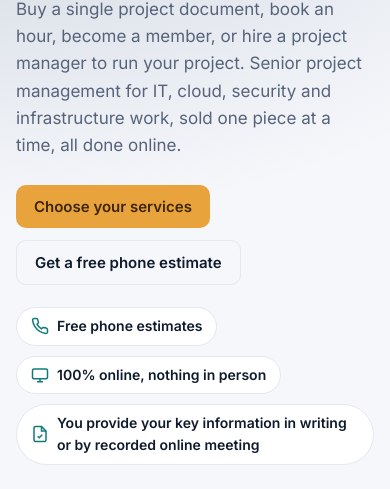
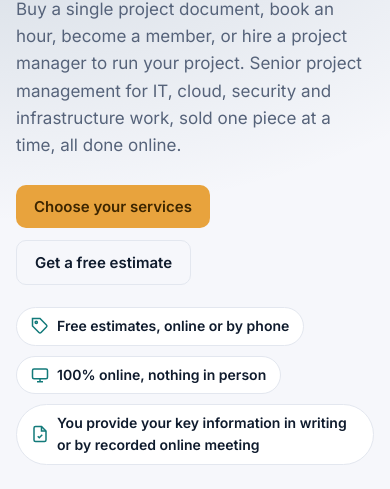
Before and after one commit to Grando007/pm-on-demand, a plain HTML site: page index.html in a window 390 px wide. Shown: the part 355-844 px from the top of the page. Drawn offline with Linux system fonts and the light colour scheme.

Commit message:
Free estimates online by default, phone as an option
Co-Authored-By: Claude Opus 5.5 <noreply@anthropic.com>

```diff
--- a/index.html
+++ b/index.html
@@ -10,7 +10,7 @@
 <meta property="og:type" content="website">
 <meta property="og:site_name" content="Project Management On Demand">
 <meta property="og:title" content="Project Management On Demand: Project management documents, a la carte">
-<meta property="og:description" content="Buy one project document, book an hour, or hire a project manager. Senior project management for IT, cloud, security and infrastructure work. Free phone estimates. 100% online, across Canada.">
+<meta property="og:description" content="Buy one project document, book an hour, or hire a project manager. Senior project management for IT, cloud, security and infrastructure work. Free estimates, online or by phone. 100% online, across Canada.">
 <meta property="og:url" content="https://pmondemand.ca/">
 <meta property="og:image" content="https://pmondemand.ca/share.png">
 <meta property="og:image:width" content="1200">
@@ -182,10 +182,10 @@ footer .wrap{display:flex;justify-content:space-between;gap:12px;flex-wrap:wrap}
     <p class="lead">Buy a single project document, book an hour, become a member, or hire a project manager to run your project. Senior project management for IT, cloud, security and infrastructure work, sold one piece at a time, all done online.</p>
     <div class="cta">
       <a class="btn primary" href="#services">Choose your services</a>
-      <a class="btn ghost" href="#request">Get a free phone estimate</a>
+      <a class="btn ghost" href="#request">Get a free estimate</a>
     </div>
     <div class="promise">
-      <span><svg width="18" height="18" viewBox="0 0 24 24" fill="none" stroke="currentColor" stroke-width="2"><path d="M22 16.9v3a2 2 0 0 1-2.2 2 19.8 19.8 0 0 1-8.6-3.1 19.5 19.5 0 0 1-6-6A19.8 19.8 0 0 1 2.1 4.2 2 2 0 0 1 4.1 2h3a2 2 0 0 1 2 1.7c.1.9.4 1.8.7 2.7a2 2 0 0 1-.5 2.1L8 9.8a16 16 0 0 0 6 6l1.3-1.3a2 2 0 0 1 2.1-.5c.9.3 1.8.6 2.7.7a2 2 0 0 1 1.7 2z"/></svg>Free phone estimates</span>
+      <span><svg width="18" height="18" viewBox="0 0 24 24" fill="none" stroke="currentColor" stroke-width="2"><path d="M20.6 13.4l-7.2 7.2a2 2 0 0 1-2.8 0L2 12V2h10l8.6 8.6a2 2 0 0 1 0 2.8z"/><circle cx="7" cy="7" r="1.5"/></svg>Free estimates, online or by phone</span>
       <span><svg width="18" height="18" viewBox="0 0 24 24" fill="none" stroke="currentColor" stroke-width="2"><rect x="2" y="4" width="20" height="13" rx="2"/><path d="M8 21h8M12 17v4"/></svg>100% online, nothing in person</span>
       <span><svg width="18" height="18" viewBox="0 0 24 24" fill="none" stroke="currentColor" stroke-width="2"><path d="M14 2H6a2 2 0 0 0-2 2v16a2 2 0 0 0 2 2h12a2 2 0 0 0 2-2V8z"/><path d="M14 2v6h6M9 15l2 2 4-4"/></svg>You provide your key information in writing or by recorded online meeting</span>
     </div>
@@ -351,7 +351,7 @@ footer .wrap{display:flex;justify-content:space-between;gap:12px;flex-wrap:wrap}
 <section id="request">
   <div class="wrap">
     <h2>Send your request</h2>
-    <p class="sub">Tell us a little about your project. We'll call you for a <b>free phone estimate</b>, or reply by email within one business day, to confirm the scope, timing and final price. Nothing is charged until you agree.</p>
+    <p class="sub">Tell us a little about your project. We'll give you a <b>free estimate</b> online, by email or video call, or by phone if you prefer, within one business day, to confirm the scope, timing and final price. Nothing is charged until you agree.</p>
     <form class="req" id="reqForm" novalidate>
       <label>Your name<input name="name" required autocomplete="name"></label>
       <label>Email<input name="email" type="email" required autocomplete="email"></label>
@@ -361,7 +361,7 @@ footer .wrap{display:flex;justify-content:space-between;gap:12px;flex-wrap:wrap}
         <select name="when"><option>As soon as possible</option><option>Within 2 weeks</option><option>Within a month</option><option>Just exploring</option></select>
       </label>
       <label>First step
-        <select name="meet"><option>Free phone estimate</option><option>Online video call</option><option>Email is fine</option></select>
+        <select name="meet"><option>Free estimate by email</option><option>Free estimate by online video call</option><option>Free estimate by phone</option></select>
       </label>
       <label>How would you like to be billed?
         <select name="billing"><option>Fixed price per item (as selected)</option><option>Time and materials</option><option>Custom statement of work</option><option>Not sure yet, advise me</option></select>
@@ -380,14 +380,14 @@ footer .wrap{display:flex;justify-content:space-between;gap:12px;flex-wrap:wrap}
     <h2>Questions</h2>
     <details><summary>How does a fixed-price document work?</summary><p>You tell us about your project, we confirm what's in scope, then we write the document with you and revise it once. Larger or unusual scopes get a quote first.</p></details>
     <details><summary>How are document sizes priced?</summary><p>Small is under 5 pages, Medium is 5 to 20 pages, and Large is over 20 pages. Medium is twice the Small price. Large starts at three and a half times the Small price and is confirmed by quote, because very large documents vary the most.</p></details>
-    <details><summary>Can we work on time and materials, or a custom statement of work?</summary><p>Yes. On time and materials, you pay for the hours and materials actually used, at the rates on this page, with regular reports so there are no surprises. For a larger or unusual project, we write a custom statement of work that sets out the scope, deliverables, schedule and costs tailored to exactly what you want, and you approve it before any work starts. Ask for either through the free phone estimate.</p></details>
+    <details><summary>Can we work on time and materials, or a custom statement of work?</summary><p>Yes. On time and materials, you pay for the hours and materials actually used, at the rates on this page, with regular reports so there are no surprises. For a larger or unusual project, we write a custom statement of work that sets out the scope, deliverables, schedule and costs tailored to exactly what you want, and you approve it before any work starts. Ask for either when you request your free estimate.</p></details>
     <details id="guarantee"><summary>What if I'm not happy with the work?</summary><p>Tell us, and we'll refund what you paid for that document or those hours, and we both agree to end the work there. A refund is the full and only remedy. This guarantee covers documents and hourly time bought on their own; memberships (and the member pricing they unlock) are not refundable.</p></details>
     <details><summary>How is hourly time billed?</summary><p>In half-hour steps at $95 an hour ($80.75 for members). You approve a block of hours in advance and we report the time used.</p></details>
     <details><summary>What does the membership include?</summary><p>Two hours of project management, 15% off everything, the template library and priority booking, for one year. Unused included hours don't carry over.</p></details>
     <details><summary>Can you manage my whole project?</summary><p>Yes. Under Ongoing management you can book single services (meetings with minutes, requirements sessions, sprints, monthly plan upkeep) or a monthly package where we run the project with you: meetings and minutes, timeline, status reports, risk alerts, sprints and steering updates.</p></details>
     <details><summary>Can we hire a project manager directly?</summary><p>Yes. You can hire a dedicated project manager by the month, part-time (about 40 hours a month) or full-time (about 160 hours a month, quoted), working online with your team for as long as you need.</p></details>
     <details><summary>Do you provide architecture or design?</summary><p>No. We do not provide architecture or design of any kind (building, network, system or solution). Instead, you provide the architecture or design, and we draw it for you, or make our best attempt to, in Microsoft Visio: layouts, network and system diagrams, process flows and org charts. The content is yours (or your architect's or engineer's), and you stay responsible for it.</p></details>
-    <details><summary>Is the estimate really free?</summary><p>Yes. A short phone call to understand what you need, followed by a written price. No cost and no obligation.</p></details>
+    <details><summary>Is the estimate really free?</summary><p>Yes. We review what you need online, by email or a short video call (or by phone if you prefer), then send you a written price. No cost and no obligation.</p></details>
     <details><summary>Do you work in person?</summary><p>No. All services are delivered online, by video call, phone, email and shared documents, so we can work with you anywhere in Canada and beyond.</p></details>
     <details><summary>What do I need to provide?</summary><p>The source data and key information your project depends on (facts, figures, decisions, existing documents and contacts) must be given to us in writing, by email or shared files. We build the work on what you provide, so the work starts once it arrives.</p></details>
     <details><summary>What if my information isn't written down?</summary><p>We can hold an online meeting where you and your people explain it. With everyone's permission the meeting is recorded and transcribed, and the transcript becomes the written source we work from. See "Data gathering by transcribed meeting" under Ongoing management.</p></details>
```
Also changed, not shown: share.png.
